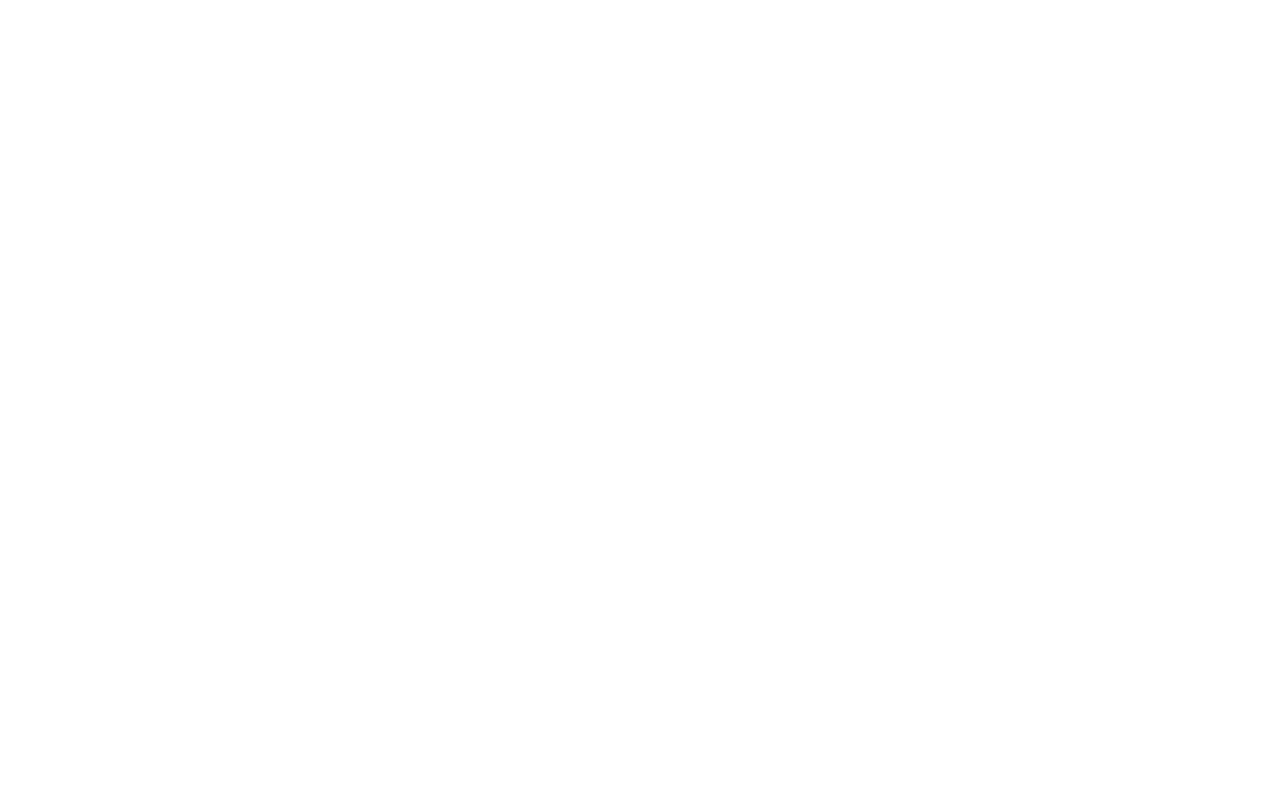
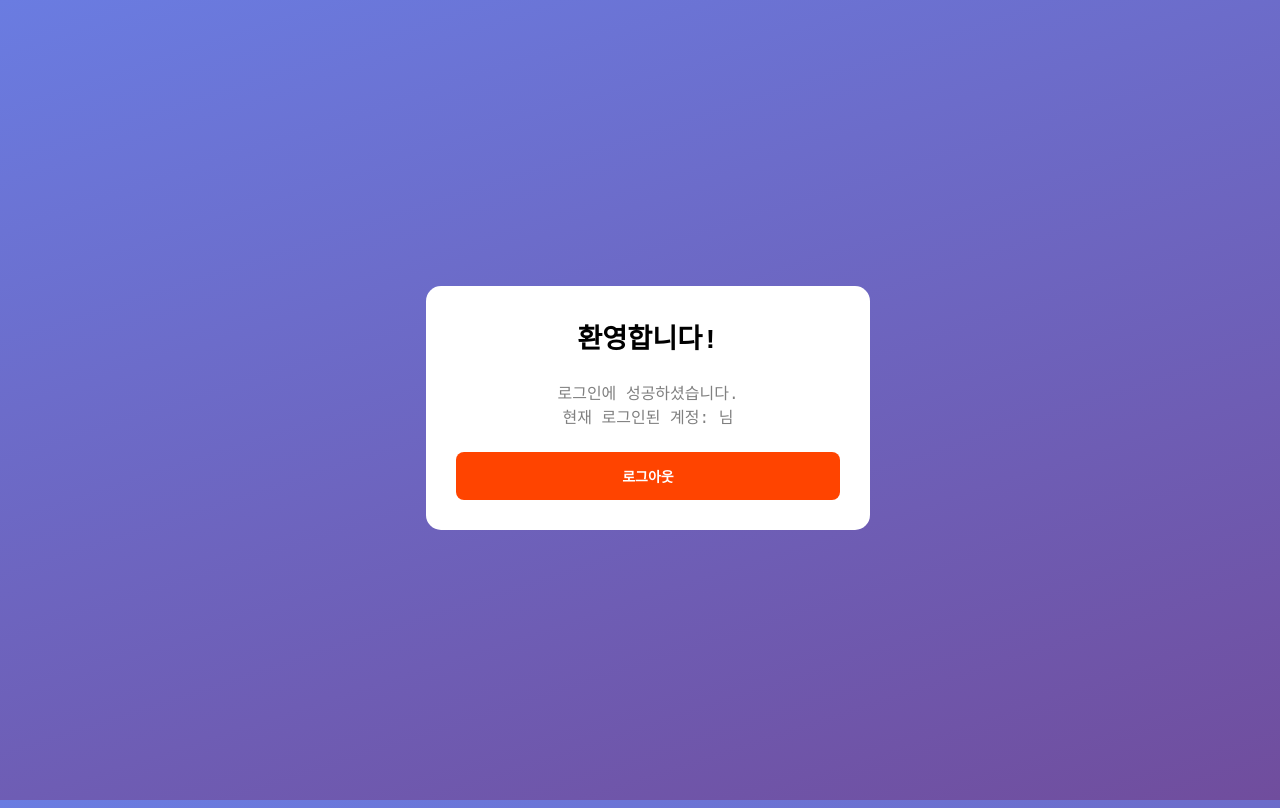
Before and after one commit to hajun-myoung/industrialMath4share, a plain HTML site: page homeworks/0409/welcome.html in a window 1280 px wide. Drawn offline with Linux system fonts and the light colour scheme.

Commit message:
[Create]0409_hw.welcome page

```diff
--- a/homeworks/0409/css/global.css
+++ b/homeworks/0409/css/global.css
@@ -67,7 +67,7 @@
   font-size: 14px;
 }
 
-#wrapper #formWrapper .formSection button {
+#wrapper button {
   display: block;
   width: 100%;
   height: 48px;
@@ -127,3 +127,7 @@
   padding: 10px;
   color: white;
 }
+
+.flex-column {
+  flex-direction: column;
+}
--- /dev/null
+++ b/homeworks/0409/css/pages/welcome.css
@@ -0,0 +1,9 @@
+.card-content {
+  margin: 24px 0px;
+  font-family: 'Courier New', Courier, monospace;
+  color: gray;
+}
+
+button#signout {
+  background-color: rgb(255, 68, 0);
+}
--- a/homeworks/0409/welcome.html
+++ b/homeworks/0409/welcome.html
@@ -3,7 +3,21 @@
   <head>
     <meta charset="UTF-8" />
     <meta name="viewport" content="width=device-width, initial-scale=1.0" />
-    <title>0409 Homework</title>
+    <title>0409: Welcome</title>
+    <link rel="stylesheet" href="css/global.css" />
+    <link rel="stylesheet" href="css/pages/welcome.css" />
+    <script type="module" src="js/pages/welcome.js"></script>
   </head>
-  <body></body>
+  <body class="centralize">
+    <div id="wrapper">
+      <div class="card-title centralize bold-text">환영합니다!</div>
+      <div class="card-content centralize flex-column">
+        <div>로그인에 성공하셨습니다.</div>
+        <div>현재 로그인된 계정: <span id="user-info" />님</div>
+      </div>
+      <div>
+        <button id="signout">로그아웃</button>
+      </div>
+    </div>
+  </body>
 </html>
```
